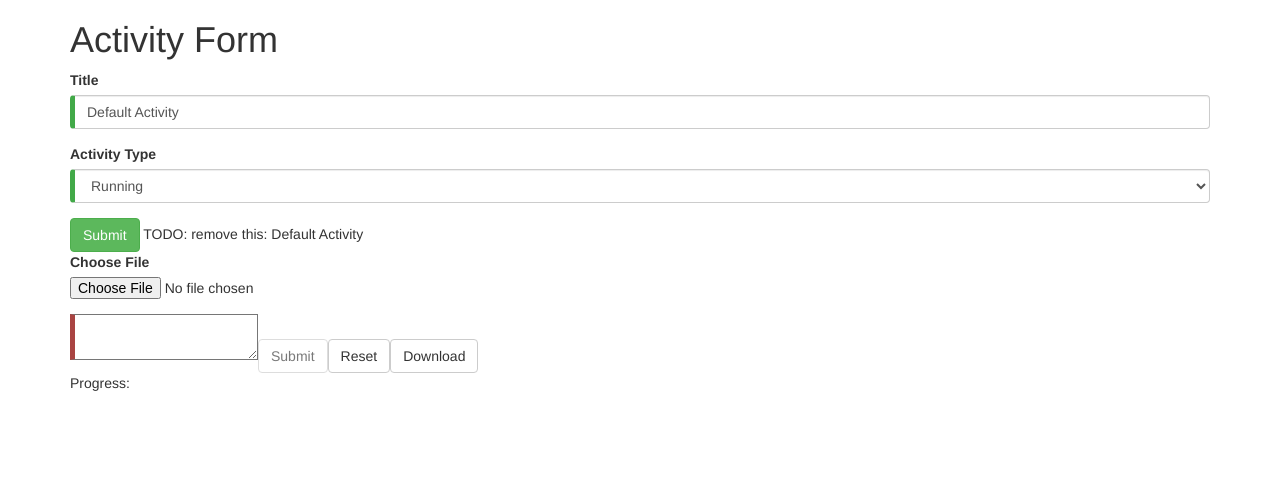
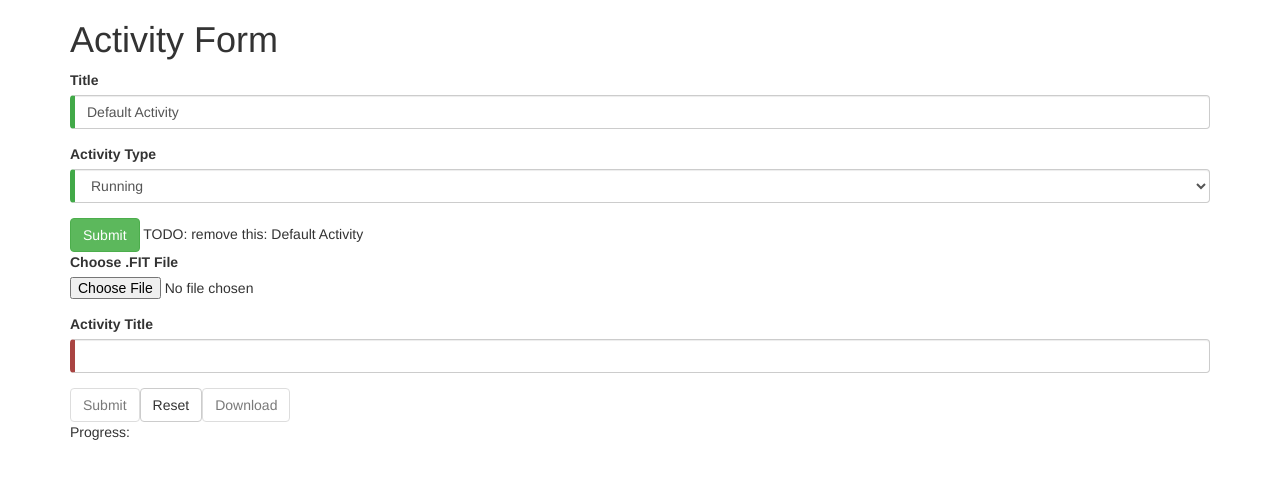
Before and after one commit to agussman/garmin-fit-fix, an Angular app in the folder fit-convert-ng5/: page / in a window 1280 px wide. Shown: the top 478 px of the page. Built offline with nearby package versions, Linux system fonts and the light colour scheme.

Commit message:
Making it more form-ey

```diff
--- a/fit-convert-ng5/src/app/activity-form/activity-form.component.html
+++ b/fit-convert-ng5/src/app/activity-form/activity-form.component.html
@@ -20,13 +20,15 @@
 
   <form [formGroup]='statusFormGroup' #statusNgForm="ngForm" (submit)='handleSubmit($event, statusNgForm, statusFormGroup)'>
     <div class="form-group">
-        <label for="file">Choose File</label>
+        <label for="file">Choose .FIT File</label>
             <input #myInput type="file"
                    id="file"
                    (change)="handleFileInput($event.target.files)">
     </div>
+    <div class="form-group">
+        <label for="fileDescription">Activity Title</label>
+        <input type="text" class="form-control" id='fileDescription' name='fileDescription' formControlName='fileDescription'>
 
-  <textarea id='fileDescription' name='fileDescription' formControlName='fileDescription'></textarea>
 
           <div *ngIf='fileDescription.invalid && (fileDescription.dirty || fileDescription.touched)'>
             <div *ngIf='fileDescription.errors.required'>
@@ -39,10 +41,11 @@
                 Min length is 4
             </div>
         </div>
+    </div>
 
     <button type='submit' class='btn btn-default' [disabled]='statusFormGroup.invalid'>Submit</button>
     <button type='button' class='btn btn-default' (click)='statusNgForm.resetForm({})'>Reset</button>
-    <a type='button' class='btn btn-default' (click)='handleDownload()'>Download</a>
+    <button type='button' class='btn btn-default' [disabled]='true' (click)='handleDownload()'>Download</button>
 
 
   </form>
--- a/fit-convert-ng5/src/app/activity-form/activity-form.component.ts
+++ b/fit-convert-ng5/src/app/activity-form/activity-form.component.ts
@@ -28,7 +28,7 @@ export class ActivityFormComponent implements OnInit {
   uploadComplete:boolean = false;
   uploadingProgressing:boolean = false;
   fileUploadSub: any;
-  serverResponse: any;
+  serverResponse: any = null;
   //fileBlob = new Blob([data], { type: 'text/xml' })
 
   @ViewChild('myInput')
```
Lines whose indentation alone changed are shown as unchanged.
